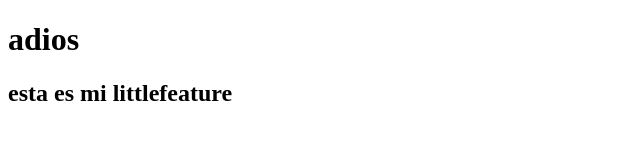
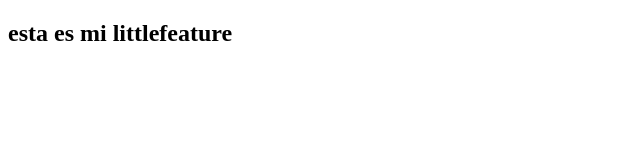
Before and after one commit to josecaballero/background-generator, a plain HTML site: page index.html in a window 1280 px wide. Shown: the whole page, without its empty margins (0-640 px from the left). Drawn offline with Linux system fonts and the light colour scheme.

Commit message:
me cargo el h1

```diff
--- a/index.html
+++ b/index.html
@@ -7,7 +7,6 @@
     <title>Document</title>
 </head>
 <body>
-    <h1>adios</h1>
     <h2>esta es mi littlefeature</h2>
 </body>
 </html>
```
